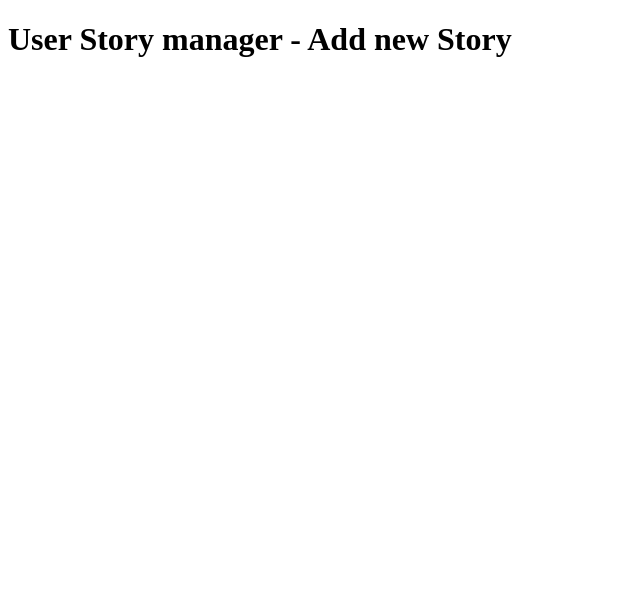
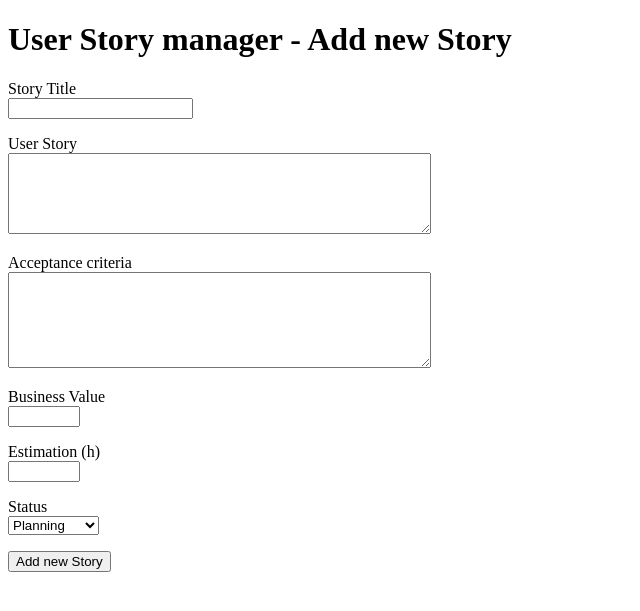
Before and after one commit to ReginaCsaszar/super-sprinter-3000-ReginaCsaszar, a Flask app: page /story in a window 1280 px wide. Shown: the top 611 px of the page, without its empty margins (0-640 px from the left). Run offline with Flask 2, Linux system fonts and the light colour scheme.

Commit message:
add redirect and request for fully functional form.html

```diff
--- a/super_sprinter/app/templates/form.html
+++ b/super_sprinter/app/templates/form.html
@@ -2,8 +2,38 @@
 <html>
   <head>
     <title>Super Sprinter 3000 - {{ title }}</title>
+    <!-- This is the form page, to create or modify user story list -->
   </head>
   <body>
       <h1>User Story manager - {{ title }}</h1>
+      <form action="{{ action }}" method="post">
+        <p>
+          <label for="title">Story Title</label><br>
+          <input name="title" id="title" value="{{ data[1] }}" required>
+        </p><p>
+          <label for="story">User Story</label><br>
+          <textarea rows="5" cols="50" name="story" id="story">{{ data[2] }}</textarea>
+        </p><p>
+          <label for="criteria">Acceptance criteria</label><br>
+          <textarea rows="6" cols="50" name="criteria" id="criteria">{{ data[3] }}</textarea>
+        </p><p>
+          <label for="value">Business Value</label><br>
+          <input type="number" min="100" max="1500" step="100" id="value" name="value" value="{{ data[4] }}" required>
+        </p><p>
+          <label for="estimation">Estimation (h) </label><br>
+          <input type="number" min="0.5" max="40" step="0.5" id="estimation" name="estimation" value="{{ data[5] }}" required>
+        </p><p>
+          <label for="status">Status</label><br>
+          <select id="status" name="status" required>
+            <option value="Planning">Planning</option>
+            <option value="TODO">TODO</option>
+            <option value="In Progress">In Progress</option>
+            <option value="Review">Review</option>
+            <option value="Done">Done</option>
+          </select>
+        </p><p>
+          <input type="submit" value="{{ title }}">
+        </p>
+      </form>
   </body>
 </html>
--- a/super_sprinter/app/templates/list.html
+++ b/super_sprinter/app/templates/list.html
@@ -3,7 +3,8 @@
   <head>
     <title>Super Sprinter 3000</title>
     <link rel="stylesheet" href="../static/style.css">
-    <!-- This is the main site, displays the user stories table and
+    <!-- This is the main site, displays the user stories table,
+    send selected id back to views.py for deleting and modify,
     redirects to list.html to add new entry -->
   </head>
   <body>
@@ -31,7 +32,7 @@
             <td>{{ field[6] }}</td>
             <td>
                 <a href="/story/{{ field[0] }}"><img src="../static/pen.jpg" width="20" height="20" alt="Edit"></a>
-                <a href="/delete"><img src="../static/bin.jpg" width="20" height="20" alt="Delete"></a>
+                <a href="/delete/{{ field[0] }}"><img src="../static/bin.jpg" width="20" height="20" alt="Delete"></a>
             </td>
         </tr>
         {% endfor %}
--- a/super_sprinter/app/views.py
+++ b/super_sprinter/app/views.py
@@ -1,6 +1,6 @@
 """This file accepts HTTP request and maps them to functions based on their path"""
 
-from flask import render_template
+from flask import render_template, request, redirect
 from app import app, data_manager
 
 
@@ -14,5 +14,55 @@ def list():
 
 @app.route('/story')
 def story():
-    """Contets for story page: add and modify new story"""
-    return render_template("form.html", title="Add new Story")
+    """Contets for add new story page"""
+    return render_template("form.html", title="Add new Story", data="", action="/new")
+
+
+@app.route('/story/<int:ident>', methods=["GET"])
+def modify(ident):
+    """Contets for modify existing story page"""
+    story = data_manager.get_table_from_file()
+    for row in story:
+        if row[0] == str(ident):
+            data = row
+    return render_template("form.html", title="Edit Story", data=data, action="/modify/" + data[0])
+
+
+@app.route('/new', methods=['POST'])
+def new():
+    """Add new story to list, then redirect to /list page"""
+    data = data_manager.get_table_from_file()
+    data.append([str(len(data)+1), request.form['title'], request.form['story'], request.form['criteria'],
+                 request.form['value'], request.form['estimation'], request.form['status']
+                 ])
+    data_manager.write_table_to_file(data)
+    return redirect("/list")
+
+
+@app.route('/modify/<int:ident>', methods=['POST'])
+def edit(ident):
+    """Modify story, save, then redirect to /list page"""
+    data = data_manager.get_table_from_file()
+    for row in data:
+        if row[0] == str(ident):
+            useless = row
+    data.remove(useless)
+    data.append([str(ident), request.form['title'], request.form['story'], request.form['criteria'],
+                 request.form['value'], request.form['estimation'], request.form['status']
+                 ])
+    data_manager.write_table_to_file(data)
+    return redirect("/list")
+
+
+@app.route('/delete/<int:ident>')
+def delete(ident):
+    """Delete story, save, then redirect to /list page"""
+    data = data_manager.get_table_from_file()
+    for row in data:
+        if row[0] == str(ident):
+            useless = row
+    data.remove(useless)
+    for index, row in enumerate(data):
+        row[0] = str(index+1)
+    data_manager.write_table_to_file(data)
+    return redirect("/list")
```
